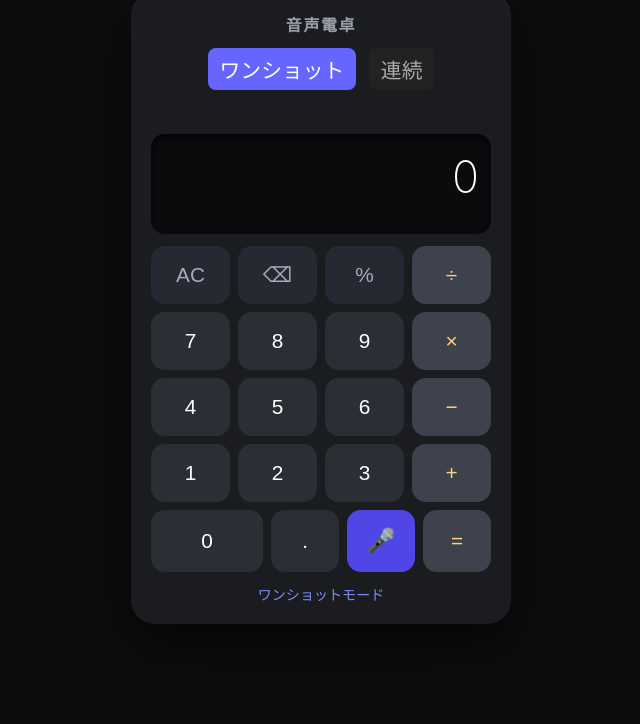
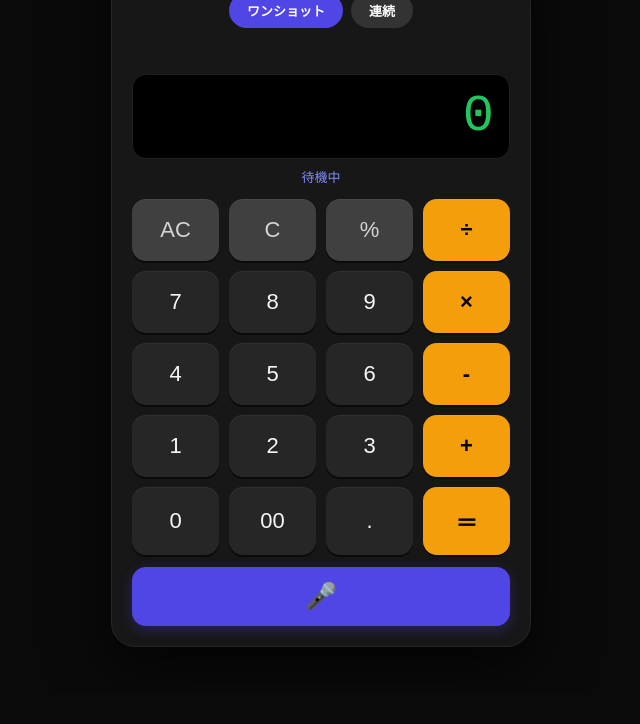
Before and after one commit to sommhh/keisanki, a plain HTML site: page index.html in a window 1280 px wide. Shown: the part 108-832 px from the top of the page, without its empty margins (319-959 px from the left). After the commit the page ends 800 px from the top, so only its background shows below. Drawn offline with Linux system fonts and the light colour scheme.

Commit message:
Update index.html

```diff
--- a/index.html
+++ b/index.html
@@ -2,235 +2,407 @@
 <html lang="ja">
 <head>
 <meta charset="UTF-8">
-<meta name="viewport" content="width=device-width,initial-scale=1,maximum-scale=1,user-scalable=no">
-<title>音声電卓</title>
+<meta name="viewport" content="width=device-width, initial-scale=1.0, maximum-scale=1.0, user-scalable=no">
+<title>音声電卓 v6</title>
 <style>
- body{margin:0;background:#0d0d0f;color:#fff;font-family:-apple-system,BlinkMacSystemFont,"Hiragino Kaku Gothic ProN","Yu Gothic",sans-serif;display:flex;min-height:100vh;align-items:center;justify-content:center;padding:16px}
- .calc{width:100%;max-width:340px;background:#1a1c20;border-radius:24px;box-shadow:0 20px 50px rgba(0,0,0,.6),inset 0 1px 0 rgba(255,255,255,.05);padding:20px}
- h1{font-size:1rem;margin:0;text-align:center;color:#9aa0aa;font-weight:600;letter-spacing:.1em}
- #expr{min-height:22px;text-align:right;color:#7a7f89;font-size:.95rem;padding:4px 8px 0;overflow-x:auto;white-space:nowrap}
- #screen{background:#0a0b0d;border-radius:14px;padding:16px 12px;font-size:2.8rem;text-align:right;font-weight:200;min-height:68px;box-shadow:inset 0 3px 10px rgba(0,0,0,.7);margin:6px 0 12px;overflow:hidden}
- .row{display:flex;gap:8px;margin-top:8px}
- button{flex:1;padding:17px 0;font-size:1.3rem;border:none;border-radius:14px;background:#2a2e35;color:#fff;touch-action:manipulation;transition:.08s;user-select:none}
- button:active{transform:scale(.96);background:#3a4049}
- button.op{background:#3d424d;color:#ffd27d}
- button.func{background:#252932;color:#aab}
- #mic{background:#4f46e5;font-size:1.5rem}
- #mic.listening{background:#e11d48;animation:pulse 1s infinite}
- @keyframes pulse{0%,100%{opacity:1}50%{opacity:.65}}
- #status{text-align:center;margin-top:12px;height:20px;color:#7c8aff;font-size:.88rem}
+* { box-sizing: border-box; -webkit-tap-highlight-color: transparent; }
+body {
+  background: #0a0a0a;
+  color: #fff;
+  font-family: -apple-system, BlinkMacSystemFont, "Segoe UI", "Hiragino Kaku Gothic ProN", "Yu Gothic", sans-serif;
+  display: flex;
+  justify-content: center;
+  align-items: center;
+  min-height: 100vh;
+  margin: 0;
+  padding: 16px;
+}
+.calc {
+  background: #171717;
+  padding: 20px;
+  border-radius: 24px;
+  max-width: 420px;
+  width: 100%;
+  box-shadow: 0 20px 60px rgba(0,0,0,.7), inset 0 1px 0 rgba(255,255,255,.05);
+  border: 1px solid #262626;
+}
+h1 {
+  text-align: center;
+  font-size: 18px;
+  margin: 0 0 8px;
+  color: #a3a3a3;
+  font-weight: 600;
+  letter-spacing: .1em;
+}
+.mode-wrap {
+  display: flex;
+  justify-content: center;
+  margin: 8px 0 14px;
+  gap: 8px;
+}
+#btnOne, #btnCon {
+  padding: 8px 18px;
+  border: none;
+  border-radius: 999px;
+  color: #fff;
+  cursor: pointer;
+  font-size: 13px;
+  background: #333;
+  transition: .2s;
+  font-weight: 600;
+}
+#btnOne:active, #btnCon:active { transform: scale(.96); }
+#expression {
+  min-height: 26px;
+  text-align: right;
+  color: #737373;
+  font-size: 15px;
+  padding: 0 12px;
+  font-variant-numeric: tabular-nums;
+  overflow: hidden;
+  white-space: nowrap;
+}
+#screen {
+  background: #000;
+  color: #22c55e;
+  font-size: 52px;
+  text-align: right;
+  padding: 12px 16px;
+  border-radius: 14px;
+  margin: 6px 0 8px;
+  font-family: 'SF Mono', 'Courier New', monospace;
+  overflow: hidden;
+  white-space: nowrap;
+  box-shadow: inset 0 2px 8px rgba(0,0,0,.8);
+  border: 1px solid #1f1f1f;
+  letter-spacing: -1px;
+}
+#status {
+  text-align: center;
+  color: #818cf8;
+  font-size: 13px;
+  min-height: 20px;
+  margin: 4px 0 12px;
+  font-weight: 500;
+}
+.buttons {
+  display: grid;
+  grid-template-columns: repeat(4, 1fr);
+  gap: 10px;
+}
+button.calc-btn {
+  padding: 18px 0;
+  font-size: 22px;
+  border: none;
+  border-radius: 14px;
+  background: #262626;
+  color: #f5f5f5;
+  cursor: pointer;
+  transition: .12s;
+  font-weight: 500;
+  box-shadow: 0 2px 0 #0a0a0a, inset 0 1px 0 rgba(255,255,255,.05);
+}
+button.calc-btn:active {
+  transform: translateY(2px);
+  box-shadow: 0 0 0 #0a0a0a;
+  background: #333;
+}
+button.op { background: #f59e0b; color: #000; font-weight: 600; }
+button.op:active { background: #d97706; }
+button.func { background: #404040; color: #d4d4d4; }
+.mic {
+  width: 100%;
+  margin-top: 12px;
+  background: #4f46e5;
+  font-size: 26px;
+  padding: 14px;
+  border: none;
+  border-radius: 14px;
+  color: #fff;
+  cursor: pointer;
+  transition: .2s;
+  box-shadow: 0 4px 14px rgba(79,70,229,.3);
+  font-weight: 600;
+}
+.mic:active { transform: scale(.98); }
+.mic.listening { background: #ef4444; box-shadow: 0 4px 14px rgba(239,68,68,.4); animation: pulse 1.2s infinite; }
+@keyframes pulse { 0%,100% { opacity: 1 } 50% { opacity: .7 } }
 </style>
 </head>
 <body>
 <div class="calc">
-  <h1>音声電卓</h1>
-  <div style="margin:8px;text-align:center">
-    <button id="btnOne" onclick="setMode('oneshot')" style="padding:6px 12px;margin:4px;border-radius:8px;background:#444;color:#fff">ワンショット</button>
-    <button id="btnCon" onclick="setMode('continuous')" style="padding:6px 12px;margin:4px;border-radius:8px;background:#222;color:#aaa">連続</button>
+  <h1>音声電卓 v6</h1>
+  <div class="mode-wrap">
+    <button id="btnOne" onclick="setMode('oneshot')">ワンショット</button>
+    <button id="btnCon" onclick="setMode('continuous')">連続</button>
   </div>
-  <div id="expr"></div>
+  <div id="expression"></div>
   <div id="screen">0</div>
+  <div id="status">待機中</div>
+  <div class="buttons">
+    <button class="calc-btn func" onclick="allClear()">AC</button>
+    <button class="calc-btn func" onclick="backspace()">C</button>
+    <button class="calc-btn func" onclick="percent()">%</button>
+    <button class="calc-btn op" onclick="op('/')">÷</button>
 
-  <div class="row">
-    <button class="func" onclick="allClear()">AC</button>
-    <button class="func" onclick="backspace()">⌫</button>
-    <button class="func" onclick="input('%')">%</button>
-    <button class="op" onclick="input('/')">÷</button>
+    <button class="calc-btn" onclick="input('7')">7</button>
+    <button class="calc-btn" onclick="input('8')">8</button>
+    <button class="calc-btn" onclick="input('9')">9</button>
+    <button class="calc-btn op" onclick="op('*')">×</button>
+
+    <button class="calc-btn" onclick="input('4')">4</button>
+    <button class="calc-btn" onclick="input('5')">5</button>
+    <button class="calc-btn" onclick="input('6')">6</button>
+    <button class="calc-btn op" onclick="op('-')">-</button>
+
+    <button class="calc-btn" onclick="input('1')">1</button>
+    <button class="calc-btn" onclick="input('2')">2</button>
+    <button class="calc-btn" onclick="input('3')">3</button>
+    <button class="calc-btn op" onclick="op('+')">+</button>
+
+    <button class="calc-btn" onclick="input('0')">0</button>
+    <button class="calc-btn" onclick="input('00')">00</button>
+    <button class="calc-btn" onclick="input('.')">.</button>
+    <button class="calc-btn op" onclick="calc()">＝</button>
   </div>
-  <div class="row">
-    <button onclick="input('7')">7</button>
-    <button onclick="input('8')">8</button>
-    <button onclick="input('9')">9</button>
-    <button class="op" onclick="input('*')">×</button>
-  </div>
-  <div class="row">
-    <button onclick="input('4')">4</button>
-    <button onclick="input('5')">5</button>
-    <button onclick="input('6')">6</button>
-    <button class="op" onclick="input('-')">−</button>
-  </div>
-  <div class="row">
-    <button onclick="input('1')">1</button>
-    <button onclick="input('2')">2</button>
-    <button onclick="input('3')">3</button>
-    <button class="op" onclick="input('+')">+</button>
-  </div>
-  <div class="row">
-    <button onclick="input('0')" style="flex:1.65">0</button>
-    <button onclick="input('.')">.</button>
-    <button id="mic" onclick="startVoice()">🎤</button>
-    <button class="op" onclick="calc()">=</button>
-  </div>
-  <div id="status"></div>
+  <button id="micBtn" class="mic" onclick="startVoice()">🎤</button>
 </div>
 
 <script>
-let current='0';
-let expr='';
-let lastResult=null;
-let mode='oneshot';
-let autoClearTimer=null;
+let current="0", expr="", lastResult=null, mode='oneshot', autoClearTimer=null, listening=false, autoListen=false, rec=null;
 let audioCtx=null;
 
-function update(){
-  document.getElementById('screen').textContent=current;
-  document.getElementById('expr').textContent=expr;
+const screen = document.getElementById('screen');
+const expression = document.getElementById('expression');
+const status = document.getElementById('status');
+const micBtn = document.getElementById('micBtn');
+
+function initAudio(){
+  if(!audioCtx) audioCtx = new (window.AudioContext||window.webkitAudioContext)();
+}
+function playSound(type){
+  try{
+    initAudio();
+    const now = audioCtx.currentTime;
+    const play = (freq,dur,vol=0.15,delay=0,type='sine')=>{
+      const o=audioCtx.createOscillator(), g=audioCtx.createGain();
+      o.type=type; o.frequency.setValueAtTime(freq, now+delay);
+      g.gain.setValueAtTime(vol, now+delay);
+      g.gain.exponentialRampToValueAtTime(0.001, now+delay+dur);
+      o.connect(g); g.connect(audioCtx.destination);
+      o.start(now+delay); o.stop(now+delay+dur+0.01);
+    };
+    if(type==='click') play(1000,0.05);
+    else if(type==='success') play(880,0.08);
+    else if(type==='clear'){ play(700,0.12,0.15,0); const o=audioCtx.createOscillator(), g=audioCtx.createGain(); o.connect(g); g.connect(audioCtx.destination); o.frequency.setValueAtTime(700,now); o.frequency.exponentialRampToValueAtTime(400,now+0.12); g.gain.setValueAtTime(0.15,now); g.gain.exponentialRampToValueAtTime(0.001,now+0.12); o.start(now); o.stop(now+0.13); }
+    else if(type==='pilon'){ play(600,0.07); play(900,0.09,0.15,0.09); }
+    else if(type==='error') play(220,0.15,0.2,0,'sawtooth');
+  }catch(e){}
 }
 
-function initAudio(){
-  if(!audioCtx){
-    audioCtx=new (window.AudioContext||window.webkitAudioContext)();
-  }
-  if(audioCtx.state==='suspended') audioCtx.resume();
+function speak(text, callback){
+  if(!('speechSynthesis' in window)) { if(callback) callback(); return; }
+  const u = new SpeechSynthesisUtterance(text);
+  u.lang='ja-JP'; u.rate=1.1; u.pitch=1.0;
+  if(callback) u.onend=callback;
+  speechSynthesis.cancel();
+  speechSynthesis.speak(u);
 }
 
-function playSound(type){
-  if(!audioCtx) return;
-  const now=audioCtx.currentTime;
-  const gain=audioCtx.createGain();
-  gain.connect(audioCtx.destination);
+function update(){
+  screen.innerText = current;
+}
 
-  if(type==='pilon'){
-    const o1=audioCtx.createOscillator();
-    o1.type='sine'; o1.frequency.setValueAtTime(600,now);
-    const g1=audioCtx.createGain(); g1.gain.setValueAtTime(0.13,now); g1.gain.exponentialRampToValueAtTime(0.001,now+0.07);
-    o1.connect(g1); g1.connect(audioCtx.destination); o1.start(now); o1.stop(now+0.07);
-    const o2=audioCtx.createOscillator(); o2.type='sine'; o2.frequency.setValueAtTime(900,now+0.09);
-    const g2=audioCtx.createGain(); g2.gain.setValueAtTime(0.13,now+0.09); g2.gain.exponentialRampToValueAtTime(0.001,now+0.18);
-    o2.connect(g2); g2.connect(audioCtx.destination); o2.start(now+0.09); o2.stop(now+0.18);
+function input(d){
+  playSound('click');
+  if(d==='00' && current==="0") return;
+  if(current==="0" && d!=="." && d!=="00"){
+    current=d;
+  }else{
+    if(d==='.' && current.includes('.')) return;
+    if(current.length<14) current += d;
+  }
+  update();
+}
+
+function backspace(){
+  playSound('click');
+  if(current.length>1) current = current.slice(0,-1);
+  else current="0";
+  update();
+}
+
+function allClear(){
+  playSound('clear');
+  current="0"; expr="";
+  if(autoClearTimer){ clearTimeout(autoClearTimer); autoClearTimer=null; }
+  expression.innerText="";
+  status.innerText="クリア";
+  update();
+}
+
+function percent(){
+  playSound('click');
+  if(!current.includes('%')){ current+= '%'; update(); }
+}
+
+function percentFix(s){
+  return s.replace(/(\d+(\.\d+)?)%/g, '($1/100)');
+}
+
+function op(o){
+  playSound('click');
+  if(expr && /[+\-*/]$/.test(expr) && current==="0"){
+    expr = expr.slice(0,-1)+o;
+  }else{
+    expr += current + o;
+  }
+  current="0";
+  expression.innerText = expr.replace(/\*/g,'×').replace(/\//g,'÷');
+  update();
+}
+
+function calc(){
+  initAudio();
+  let full = expr + current;
+  if(/[+\-*/]$/.test(full)){
+    status.innerText="式が途中";
+    playSound('error');
     return;
   }
-
-  const o=audioCtx.createOscillator(); o.type='sine'; o.connect(gain);
-  switch(type){
-    case 'click': o.frequency.setValueAtTime(1000,now); gain.gain.setValueAtTime(0.09,now); gain.gain.exponentialRampToValueAtTime(0.001,now+0.05); o.start(now); o.stop(now+0.05); break;
-    case 'success': o.frequency.setValueAtTime(880,now); gain.gain.setValueAtTime(0.12,now); gain.gain.exponentialRampToValueAtTime(0.001,now+0.08); o.start(now); o.stop(now+0.08); break;
-    case 'clear': o.frequency.setValueAtTime(700,now); o.frequency.exponentialRampToValueAtTime(400,now+0.12); gain.gain.setValueAtTime(0.12,now); gain.gain.exponentialRampToValueAtTime(0.001,now+0.12); o.start(now); o.stop(now+0.12); break;
-    case 'error': o.frequency.setValueAtTime(220,now); gain.gain.setValueAtTime(0.14,now); gain.gain.exponentialRampToValueAtTime(0.001,now+0.15); o.start(now); o.stop(now+0.15); break;
+  try{
+    let evalStr = percentFix(full);
+    let result = Function('return '+ evalStr)();
+    result = Number(Number(result).toPrecision(12));
+    expression.innerText = full.replace(/\*/g,'×').replace(/\//g,'÷') + '=';
+    current = String(result);
+    lastResult = result;
+    update();
+    playSound('success');
+    status.innerText="OK";
+    speak(`答えは ${result} です`, ()=>{
+      if(mode==='oneshot'){
+        setTimeout(()=>{ allClear(); playSound('clear'); status.innerText='次の計算どうぞ'; }, 400);
+      }
+    });
+  }catch(e){
+    status.innerText="エラー";
+    playSound('error');
   }
 }
 
 function setMode(m){
   mode=m;
-  const b1=document.getElementById('btnOne');
-  const b2=document.getElementById('btnCon');
-  if(m==='oneshot'){
-    b1.style.background='#66f'; b1.style.color='#fff';
-    b2.style.background='#222'; b2.style.color='#aaa';
-    document.getElementById('status').textContent='ワンショットモード';
-  }else{
-    b2.style.background='#66f'; b2.style.color='#fff';
-    b1.style.background='#222'; b1.style.color='#aaa';
-    document.getElementById('status').textContent='連続モード';
-  }
-  clearTimeout(autoClearTimer);
+  document.getElementById('btnOne').style.background = m==='oneshot' ? '#4f46e5' : '#333';
+  document.getElementById('btnCon').style.background = m==='continuous' ? '#4f46e5' : '#333';
+  playSound('click');
+  speak(m==='oneshot'?'ワンショットモード':'連続モード');
 }
 
-function input(d){
+function startVoice(){
   initAudio();
-  clearTimeout(autoClearTimer);
-  if(current==='0' && /[0-9]/.test(d)){ current=d; }
-  else if(current==='0' && d==='.') { current='0.'; }
-  else { current+=d; }
-  update();
+  if(listening){
+    autoListen=false;
+    if(rec) try{ rec.stop(); }catch(e){}
+    listening=false;
+    micBtn.classList.remove('listening');
+    micBtn.innerText='🎤';
+    status.innerText="停止";
+    playSound('clear');
+    return;
+  }
+  const SR = window.SpeechRecognition || window.webkitSpeechRecognition;
+  if(!SR){ alert('このブラウザは音声認識に対応していません'); return; }
+  rec = new SR();
+  rec.lang='ja-JP'; rec.interimResults=false; rec.maxAlternatives=1; rec.continuous = (mode==='continuous');
+  listening=true; autoListen=true;
+  status.innerText="聞いてます…";
+  micBtn.classList.add('listening');
+  micBtn.innerText='●';
+  playSound('click');
+
+  rec.onresult = e=>{
+    let txt = e.results[e.results.length-1][0].transcript;
+    status.innerText="音声:"+txt;
+    txt = txt.replace(/足す/g,'たす').replace(/引く/g,'ひく').replace(/掛ける/g,'かける');
+    parseVoice(txt);
+  };
+  rec.onend = ()=>{
+    listening=false;
+    micBtn.classList.remove('listening');
+    micBtn.innerText='🎤';
+    if(autoListen && mode==='oneshot'){
+      setTimeout(()=>startVoice(), 600);
+    }else if(autoListen && mode==='continuous'){
+      setTimeout(()=>startVoice(), 300);
+    }else{
+      status.innerText="待機中";
+    }
+  };
+  rec.onerror = ()=>{
+    listening=false;
+    micBtn.classList.remove('listening');
+    micBtn.innerText='🎤';
+    status.innerText="エラー";
+    playSound('error');
+    if(autoListen && mode==='oneshot'){
+      setTimeout(()=>startVoice(), 1000);
+    }
+  };
+  try{ rec.start(); }catch(e){}
 }
 
-function backspace(){
-  initAudio();
-  clearTimeout(autoClearTimer);
-  current=current.slice(0,-1)||'0';
-  update();
-}
-
-function allClear(){
-  initAudio();
-  clearTimeout(autoClearTimer);
-  current='0'; expr=''; lastResult=null; update();
-  document.getElementById('status').textContent='';
-}
-
-function percentFix(s){
-  return s.replace(/(\d+(\.\d+)?)%/g,'($1/100)');
-}
-
-function calc(){
+function parseVoice(t){
+  playSound('click');
+  if(/(クリア|消去|全消去|消して|言い間違い|いいまちがい|間違えた)/.test(t)){
+    allClear(); speak('クリアしました'); playSound('clear'); return;
+  }
+  if(/(次|つぎ|ネクスト|続けて)/.test(t)){
+    if(mode==='oneshot'){ allClear(); playSound('pilon'); speak('次どうぞ'); }
+    else { if(lastResult!=null){ current=String(lastResult); expr=""; update(); playSound('pilon'); } }
+    return;
+  }
+  let norm = t;
+  norm = norm.replace(/たす|足す|プラス|ぷらす/g,'+')
+             .replace(/ひく|引く|マイナス|まいなす/g,'-')
+             .replace(/かける|掛ける|かける|×|ばつ|バツ|クロス/g,'*')
+             .replace(/わる|割る|÷|わる/g,'/')
+             .replace(/点|てん|テン|ドット/g,'.')
+             .replace(/パーセント|ぱーせんと|パー/g,'%')
+             .replace(/イコール|は|=|イコ/g,'')
+             .replace(/\s+/g,'');
+  let exprParsed = norm.replace(/[^\d+\-*/.%]/g,'');
+  if(!exprParsed || /[+\-*/]$/.test(exprParsed)){
+    status.innerText="認識失敗";
+    playSound('error');
+    speak('もう一度お願いします');
+    return;
+  }
+  expr=""; current="0";
   try{
-    clearTimeout(autoClearTimer);
-    let exp=current.replace(/×/g,'*').replace(/÷/g,'/');
-    exp=percentFix(exp);
-    if(!/^[0-9+\-*/.%() ]+$/.test(exp)) throw 'invalid';
-    const result=Function('"use strict";return ('+exp+')')();
-    if(!isFinite(result)) throw 'err';
-    expr=current+'=';
-    current=String(Math.round(result*1e10)/1e10);
-    lastResult=result;
+    exprParsed = percentFix(exprParsed);
+    let result = Function('return '+ exprParsed)();
+    current = String(Number(result.toPrecision(12)));
+    expression.innerText = exprParsed.replace(/\*/g,'×').replace(/\//g,'÷') + '=';
+    lastResult = result;
     update();
     playSound('success');
-    if(mode==='oneshot'){
-      document.getElementById('status').textContent='OK → 自動クリア';
-      autoClearTimer=setTimeout(()=>{ allClear(); playSound('clear'); document.getElementById('status').textContent='自動クリア'; },1200);
-    }else{
-      document.getElementById('status').textContent='計算完了';
-    }
+    speak(`答えは ${current} です`, ()=>{
+      if(mode==='oneshot'){
+        setTimeout(()=>{ allClear(); }, 500);
+      }
+    });
   }catch(e){
     playSound('error');
-    document.getElementById('status').textContent='エラー';
+    status.innerText="計算エラー";
   }
 }
 
-function parseVoice(raw){
-  let text=raw.replace(/足す/g,'たす').replace(/引く/g,'ひく').replace(/書ける/g,'かける');
+setMode('oneshot');
+update();
 
-  if(/(クリア|消去|全消去|消して|言い間違い|いいまちがい|間違えた)/.test(text)){
-    allClear(); playSound('clear'); document.getElementById('status').textContent='クリア'; return;
-  }
-  if(/(次|つぎ|ネクスト|ねくすと|続けて|つづける)/.test(text)){
-    if(mode==='oneshot'){
-      clearTimeout(autoClearTimer); allClear(); playSound('pilon'); document.getElementById('status').textContent='次の計算へ'; return;
-    }else{
-      if(lastResult!=null){ current=String(lastResult); expr=''; update(); playSound('pilon'); document.getElementById('status').textContent='連続'; return; }
-    }
-  }
-
-  let t=text;
-  t=t.replace(/プラス/g,'+').replace(/マイナス/g,'-').replace(/割る/g,'/').replace(/掛ける/g,'*').replace(/かける/g,'*').replace(/点/g,'.').replace(/たす/g,'+').replace(/ひく/g,'-').replace(/わる/g,'/').replace(/×/g,'*').replace(/÷/g,'/').replace(/イコール|は|＝|=/g,'').replace(/\s+/g,'');
-  t=t.replace(/[^0-9+\-*/.%()]/g,'');
-
-  if(t){
-    current=t; update();
-    document.getElementById('status').textContent='認識: '+raw;
-    setTimeout(calc,150);
-  }else{
-    playSound('error'); document.getElementById('status').textContent='聞き取れませんでした';
-  }
-}
-
-function startVoice(){
-  initAudio(); playSound('click');
-  if(!('webkitSpeechRecognition' in window) && !('SpeechRecognition' in window)){
-    document.getElementById('status').textContent='音声認識非対応';
-    return;
-  }
-  const Rec=window.SpeechRecognition||window.webkitSpeechRecognition;
-  const rec=new Rec();
-  rec.lang='ja-JP'; rec.interimResults=false; rec.continuous=false; rec.maxAlternatives=1;
-  const mic=document.getElementById('mic');
-  mic.classList.add('listening');
-  document.getElementById('status').textContent='聞き取り中...';
-  rec.onresult=e=>{
-    playSound('click');
-    const txt=e.results[0][0].transcript;
-    parseVoice(txt);
-  };
-  rec.onerror=()=>{
-    playSound('error'); document.getElementById('status').textContent='認識エラー';
-  };
-  rec.onend=()=>{ mic.classList.remove('listening'); };
-  try{ rec.start(); }catch{}
-}
-
-window.addEventListener('load',()=>{ update(); setMode('oneshot'); });
-document.addEventListener('touchstart',initAudio,{once:true});
+// ワンタップでAudio有効化
+document.body.addEventListener('touchstart', initAudio, {once:true});
 </script>
 </body>
 </html>
```
